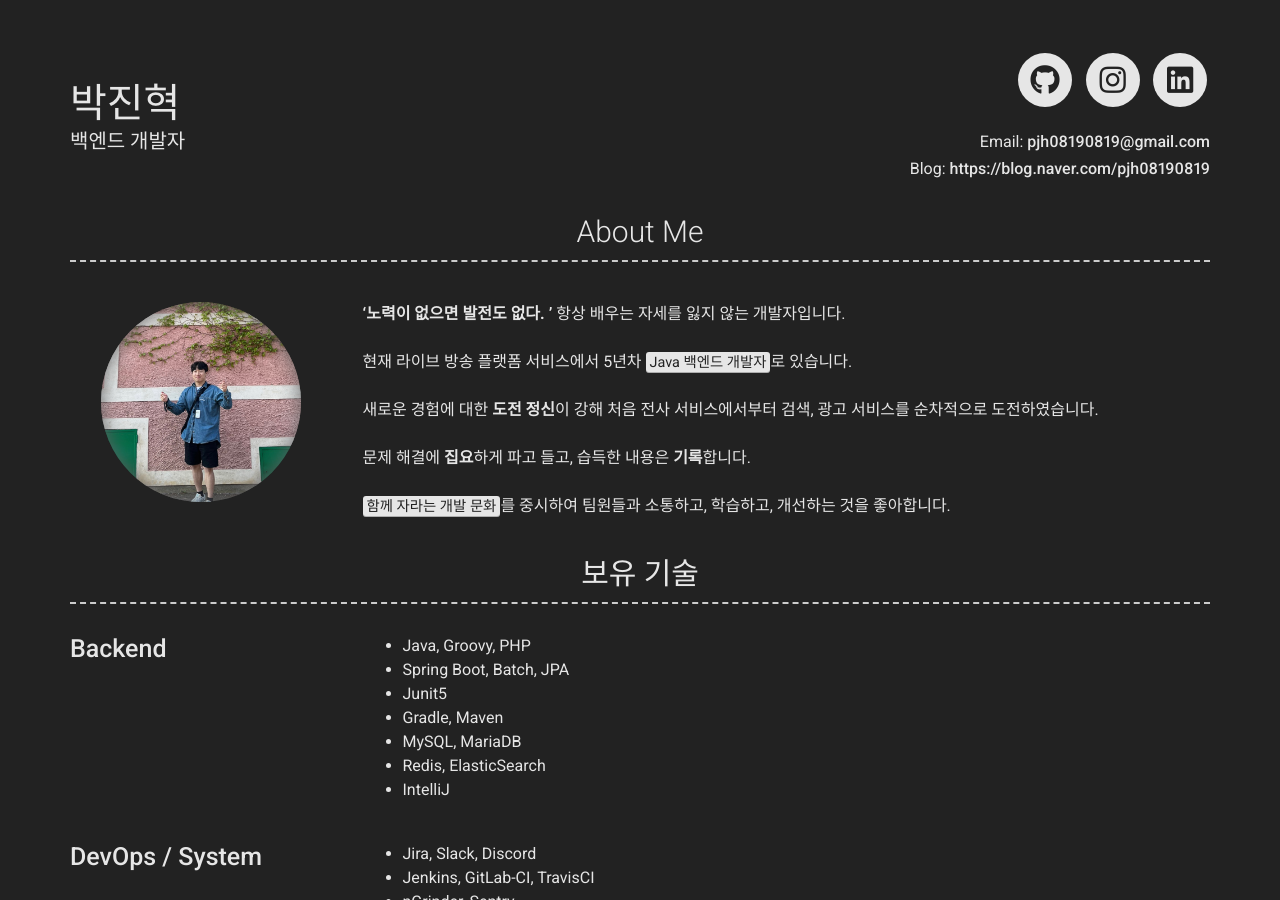
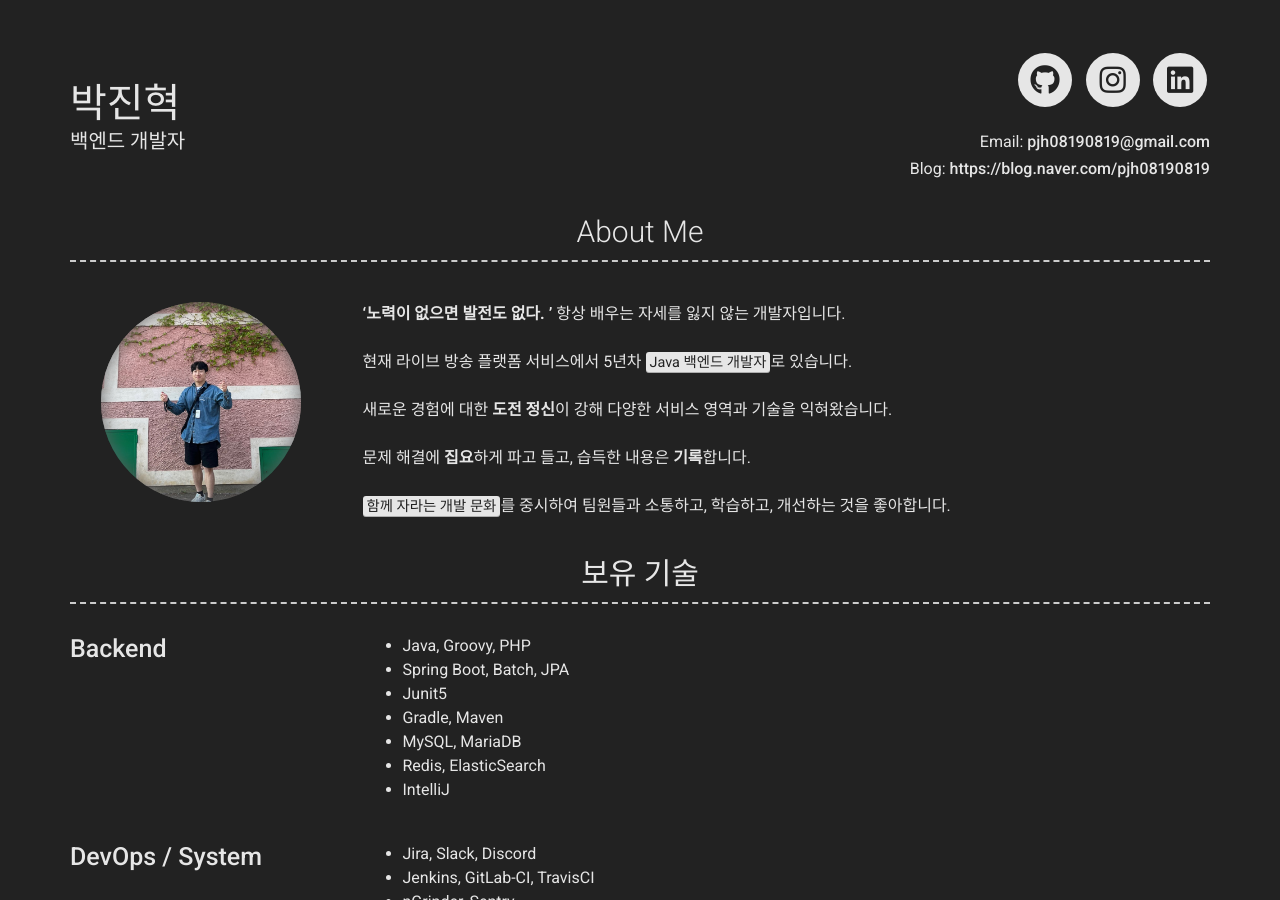
Before and after one commit to JinHyukParkk/JinHyukParkk.github.io, a Jekyll site: the page built from index.md, in a window 1280 px wide and 900 px high. Built offline with Jekyll 4.4.1, drawn with Linux system fonts in a browser that asks for light colours; nearby versions of some CDN libraries.

Commit message:
chore : about 업데이트

```diff
--- a/_config.yml
+++ b/_config.yml
@@ -36,7 +36,7 @@ about_content: | # this will include new lines to allow paragraphs
   <br/>
   현재 라이브 방송 플랫폼 서비스에서 5년차 <mark>Java 백엔드 개발자</mark>로 있습니다.<br/>
   <br/>
-  새로운 경험에 대한 **도전 정신**이 강해 처음 전사 서비스에서부터 검색, 광고 서비스를 순차적으로 도전하였습니다.<br/>
+  새로운 경험에 대한 **도전 정신**이 강해 다양한 서비스 영역과 기술을 익혀왔습니다.<br/>
   <br/>
   문제 해결에 **집요**하게 파고 들고, 습득한 내용은 **기록**합니다.<br/>
   <br/>
```
